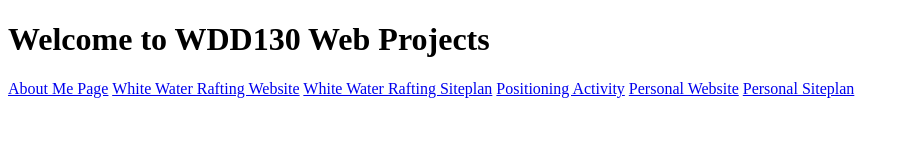
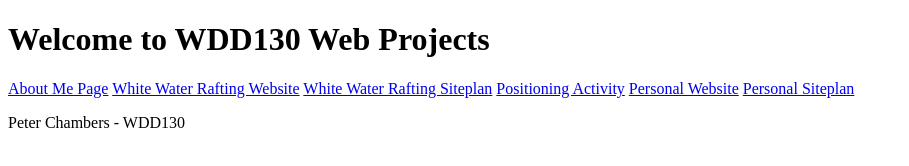
Before and after one commit to peterchambers21/wdd130, a plain HTML site: page index.html in a window 1280 px wide. Shown: the whole page, without its empty margins (0-909 px from the left). Drawn offline with Linux system fonts and the light colour scheme.

Commit message:
Added a paragraph to the home page

```diff
--- a/index.html
+++ b/index.html
@@ -15,5 +15,6 @@
          <a href="#">Personal Website</a>
         <a href="#">Personal Siteplan</a>
     </nav>
+    <p>Peter Chambers - WDD130</p>
 </body>
 </html>
```
